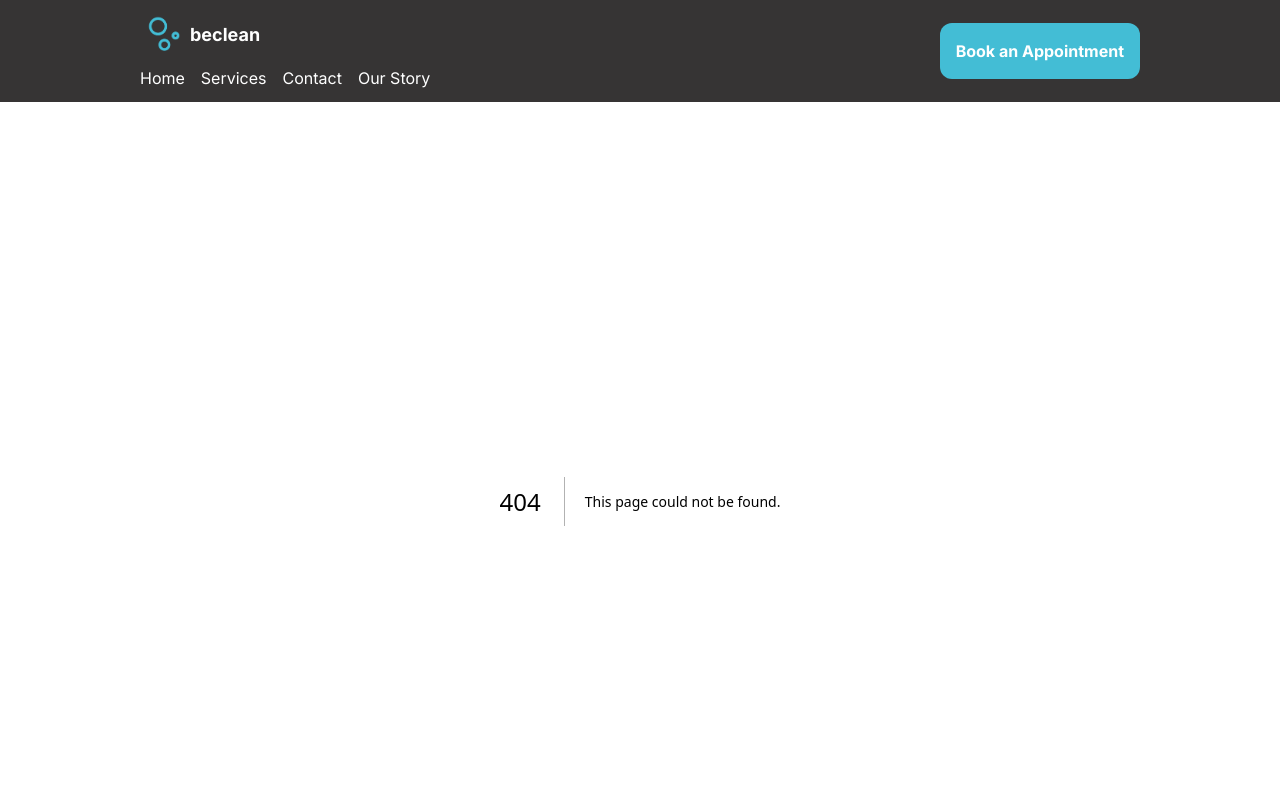
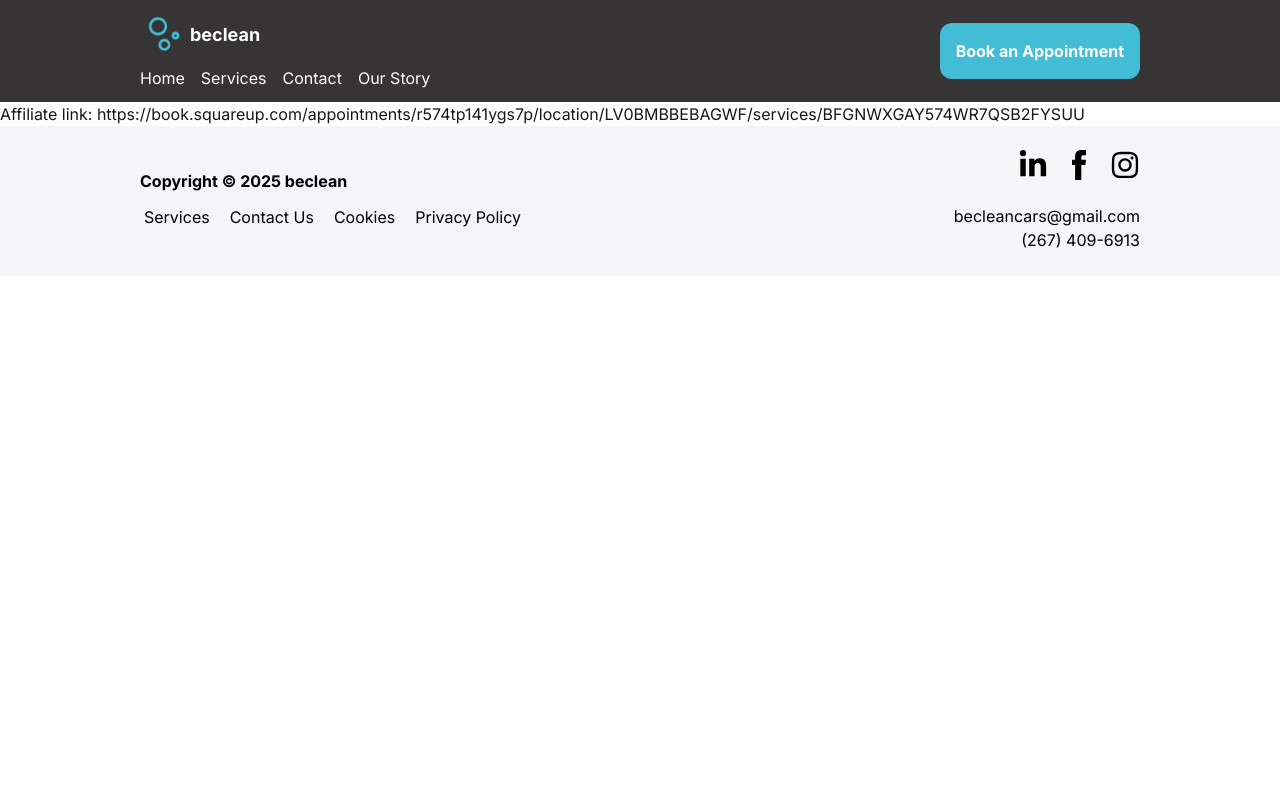
Before and after one commit to jisanjung/becleannext, a Next.js app: page /affiliate/1 in a window 1280 px wide. Before the commit this address had no page. Shown: the top 800 px of the page. Built offline with nearby package versions, Linux system fonts and the light colour scheme.

Commit message:
affiliate: dynamic routes setup

```diff
--- /dev/null
+++ b/src/app/affiliate/[slug]/page.jsx
@@ -0,0 +1,22 @@
+import { AFFILIATE_BOOKING_LINK_MAPPING } from "@/constants";
+
+export const metadata = {
+    title: "Affiliate VIP Ceramic Coating | beclean",
+    description: "Exclusive ceramic coating services offered only at beclean. 8 year protection, free pickup & delivery, signature aftercare kit, plus 30-day guarantee.",
+};
+
+const Affiliate = async ({ params }) => {
+
+    const { slug } = await params;
+    const slugIsNotNumeric = isNaN(Number(slug));
+
+    if (slugIsNotNumeric && !(slug in AFFILIATE_BOOKING_LINK_MAPPING)) {
+        return <div>"{slug}" not found</div>
+    }
+
+  return (
+    <div>Affiliate link: {AFFILIATE_BOOKING_LINK_MAPPING[slug]}</div>
+  )
+}
+
+export default Affiliate;
--- a/src/constants.js
+++ b/src/constants.js
@@ -276,3 +276,16 @@ export const REFERRAL_WORK_EXAMPLE_IMG_PATHS = [
   '/referral/work_example9.JPG',
   '/referral/work_example12.JPG',
 ];
+
+export const AFFILIATE_BOOKING_LINK_MAPPING = {
+  '1': 'https://book.squareup.com/appointments/r574tp141ygs7p/location/LV0BMBBEBAGWF/services/BFGNWXGAY574WR7QSB2FYSUU',
+  '2': 'https://book.squareup.com/appointments/r574tp141ygs7p/location/LV0BMBBEBAGWF/services/PVYOM4NYIYQSZVOBMT3AFDHS',
+  '3': 'https://book.squareup.com/appointments/r574tp141ygs7p/location/LV0BMBBEBAGWF/services/GQZ6GM5MTINT3A3K55UKMWRZ',
+  '4': 'https://book.squareup.com/appointments/r574tp141ygs7p/location/LV0BMBBEBAGWF/services/2GKZ3QIAR4HXVWCM2PTDQUW3',
+  '5': 'https://book.squareup.com/appointments/r574tp141ygs7p/location/LV0BMBBEBAGWF/services/AQQAZAK22OKZ5TSDKCA7T7LI',
+  '6': 'https://book.squareup.com/appointments/r574tp141ygs7p/location/LV0BMBBEBAGWF/services/MVOHYIHDDBGBCXIGFOOIOF35',
+  '7': 'https://book.squareup.com/appointments/r574tp141ygs7p/location/LV0BMBBEBAGWF/services/ZQBI2CTZY4F6RW5WKK6JUNDC',
+  '8': 'https://book.squareup.com/appointments/r574tp141ygs7p/location/LV0BMBBEBAGWF/services/ZWD44TYJGMS2FSHMBHM3AEJY',
+  '9': 'https://book.squareup.com/appointments/r574tp141ygs7p/location/LV0BMBBEBAGWF/services/VYOZXTOCO5EUCDHIDB5QMR2J',
+  '10': 'https://book.squareup.com/appointments/r574tp141ygs7p/location/LV0BMBBEBAGWF/services/OHFDRBMA2ZPMV5NA6TBFPMAY',
+};
```
